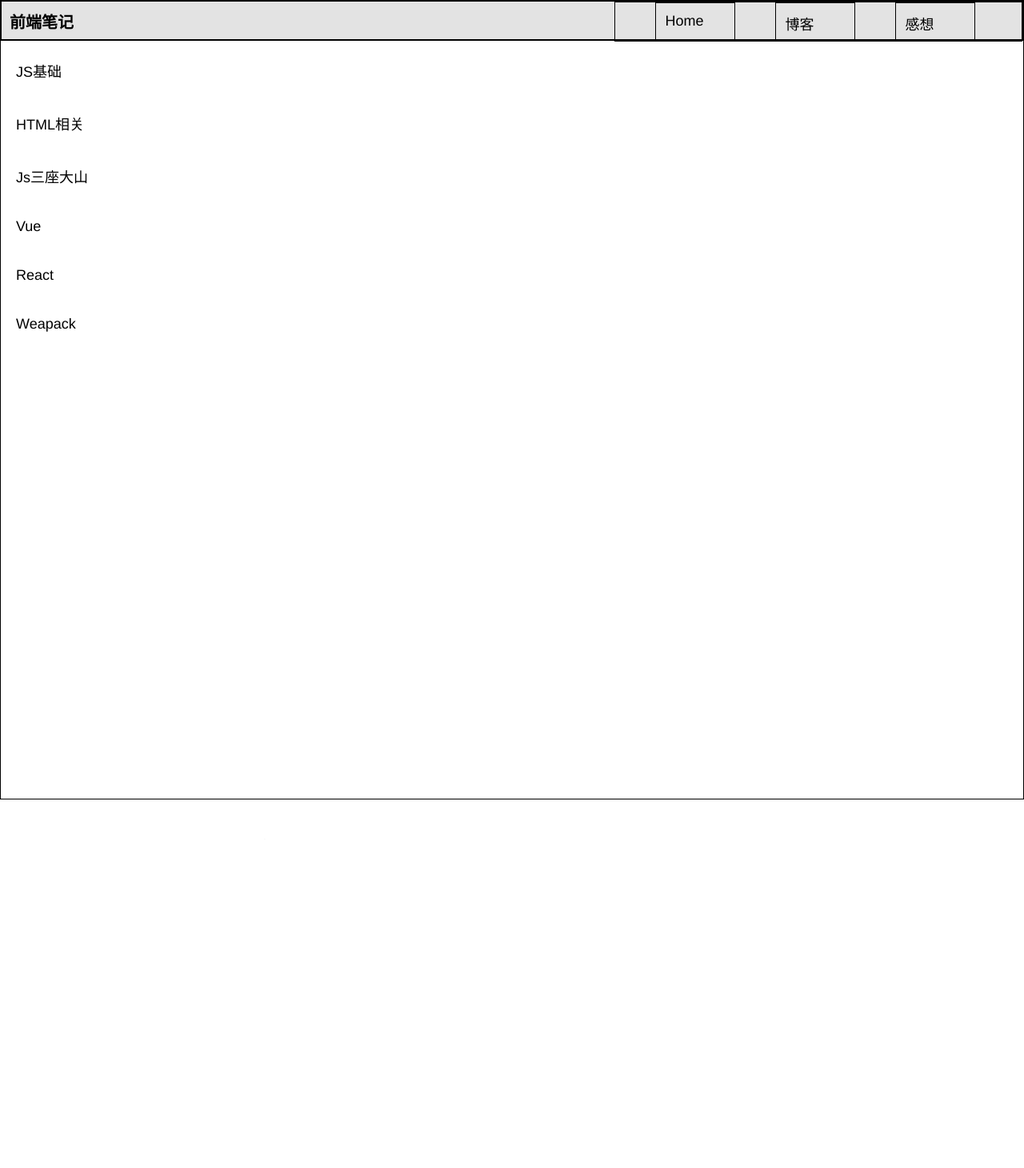
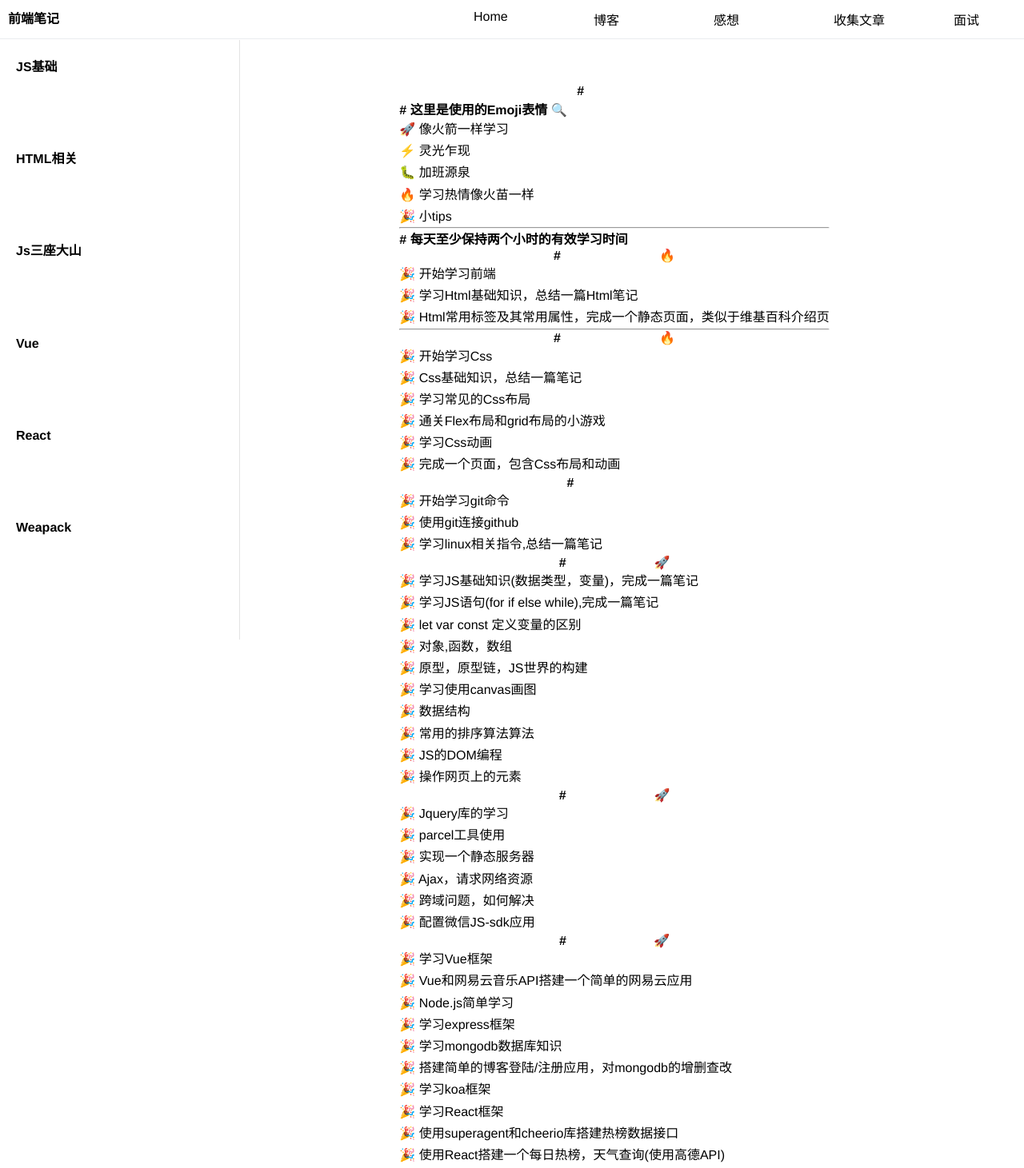
Before and after one commit to 0730chen/myblog, a Vue app: page / in a window 1280 px wide. Shown: the top 1461 px of the page at 80% size. Before the commit the page ends 1200 px from the top, so only its background shows below. Built offline with nearby package versions, Linux system fonts and the light colour scheme.

Commit message:
模仿vuepress修改了blog页面的样式

```diff
--- a/index.html
+++ b/index.html
@@ -3,7 +3,8 @@
 
 <head>
   <meta charset="utf-8">
-    <meta name="viewport" content="width=device-width,initial-scale=1.0,maximum-scale=1.0, minimum-scale=1.0,user-scalable=no">
+  <meta name="viewport"
+        content="width=device-width,initial-scale=1.0,maximum-scale=1.0, minimum-scale=1.0,user-scalable=no">
   <title>前端咸鱼随心笔记</title>
 </head>
 
@@ -18,5 +19,19 @@
     margin: 0;
     padding: 0;
     box-sizing: border-box;
+    font-size: 16px;
   }
+
+  .icon {
+    width: 1em;
+    height: 1em;
+    vertical-align: -0.15em;
+    fill: currentColor;
+    overflow: hidden;
+  }
+  ol, p ,ul{
+    line-height: 1.7;
+  }
+
 </style>
+<script src="//at.alicdn.com/t/font_1502027_0lpihk9nk78.js"></script>
--- a/src/components/blog.vue
+++ b/src/components/blog.vue
@@ -11,45 +11,112 @@
           </a>
           <li class="link-item">博客</li>
           <li class="link-item">感想</li>
+          <li class="link-item">收集文章</li>
+          <li class="link-item">面试</li>
         </div>
       </div>
     </nav>
     <div class="container">
       <aside class="sidebar">
         <ul v-for="(item,index) in menu" class="menu-tree">
-          <div @click="ShowMenu" :data=index>{{item.title}}</div>
-          <li v-for="e in item.menu2">
+          <strong>
+            <div @click="ShowMenu" :data=index>{{item.title}}
+              <svg class="icon" aria-hidden="true">
+                <use xlink:href="#icon-xiangyoujiantou"></use>
+              </svg>
+            </div>
+          </strong>
+          <li v-for="e in item.menu2" class="title">
             <div v-if="item.show">{{e}}</div>
           </li>
         </ul>
-
       </aside>
+      <div class="main">
+        <div><h3 id="学习时光轴"><a href="#学习时光轴" class="header-anchor">#</a>
+          学习时光轴</h3> <h4 id="这里是使用的emoji表情"><a href="#这里是使用的emoji表情" class="header-anchor">#</a> 这里是使用的Emoji表情 🔍</h4>
+          <ul>
+            <li>🚀 像火箭一样学习</li>
+            <li>⚡️ 灵光乍现</li>
+            <li>🐛 加班源泉</li>
+            <li>🔥 学习热情像火苗一样</li>
+            <li>🎉 小tips</li>
+          </ul>
+          <hr>
+          <h4 id="每天至少保持两个小时的有效学习时间"><a href="#每天至少保持两个小时的有效学习时间" class="header-anchor">#</a> 每天至少保持两个小时的有效学习时间</h4>
+          <h3 id="_2019-9-13-21"><a href="#_2019-9-13-21" class="header-anchor">#</a> 2019-9-13 -&gt; 21 🔥</h3>
+          <ul>
+            <li>🎉 开始学习前端</li>
+            <li>🎉 学习Html基础知识，总结一篇Html笔记</li>
+            <li>🎉 Html常用标签及其常用属性，完成一个静态页面，类似于维基百科介绍页</li>
+          </ul>
+          <hr>
+          <h3 id="_2019-9-22-30"><a href="#_2019-9-22-30" class="header-anchor">#</a> 2019-9-22 -&gt; 30 🔥</h3>
+          <ul>
+            <li>🎉 开始学习Css</li>
+            <li>🎉 Css基础知识，总结一篇笔记</li>
+            <li>🎉 学习常见的Css布局</li>
+            <li>🎉 通关Flex布局和grid布局的小游戏</li>
+            <li>🎉 学习Css动画</li>
+            <li>🎉 完成一个页面，包含Css布局和动画</li>
+          </ul>
+          <h3 id="_2019-10-7-9"><a href="#_2019-10-7-9" class="header-anchor">#</a> 2019-10-7 -&gt; 9</h3>
+          <ul>
+            <li>🎉 开始学习git命令</li>
+            <li>🎉 使用git连接github</li>
+            <li>🎉 学习linux相关指令,总结一篇笔记</li>
+          </ul>
+          <h3 id="_2019-10-10"><a href="#_2019-10-10" class="header-anchor">#</a> 2019-10-10 -&gt; 🚀</h3>
+          <ul>
+            <li>🎉 学习JS基础知识(数据类型，变量)，完成一篇笔记</li>
+            <li>🎉 学习JS语句(for if else while),完成一篇笔记</li>
+            <li>🎉 let var const 定义变量的区别</li>
+            <li>🎉 对象,函数，数组</li>
+            <li>🎉 原型，原型链，JS世界的构建</li>
+            <li>🎉 学习使用canvas画图</li>
+            <li>🎉 数据结构</li>
+            <li>🎉 常用的排序算法算法</li>
+            <li>🎉 JS的DOM编程</li>
+            <li>🎉 操作网页上的元素</li>
+          </ul>
+          <h3 id="_2019-10-20"><a href="#_2019-10-20" class="header-anchor">#</a> 2019-10-20 -&gt; 🚀</h3>
+          <ul>
+            <li>🎉 Jquery库的学习</li>
+            <li>🎉 parcel工具使用</li>
+            <li>🎉 实现一个静态服务器</li>
+            <li>🎉 Ajax，请求网络资源</li>
+            <li>🎉 跨域问题，如何解决</li>
+            <li>🎉 配置微信JS-sdk应用</li>
+          </ul>
+          <h3 id="_2019-11-01"><a href="#_2019-11-01" class="header-anchor">#</a> 2019-11-01 -&gt; 🚀</h3>
+          <ul>
+            <li>🎉 学习Vue框架</li>
+            <li>🎉 Vue和网易云音乐API搭建一个简单的网易云应用</li>
+            <li>🎉 Node.js简单学习</li>
+            <li>🎉 学习express框架</li>
+            <li>🎉 学习mongodb数据库知识</li>
+            <li>🎉 搭建简单的博客登陆/注册应用，对mongodb的增删查改</li>
+            <li>🎉 学习koa框架</li>
+            <li>🎉 学习React框架</li>
+            <li>🎉 使用superagent和cheerio库搭建热榜数据接口</li>
+            <li>🎉 使用React搭建一个每日热榜，天气查询(使用高德API)</li>
+            <li>🎉 学习MVC结构 设计模式</li>
+          </ul>
+        </div>
+      </div>
     </div>
-    <!--      <div class="main">-->
-    <!--        <main-->
-    <!--          class="theme-item"-->
-    <!--          v-for="(item,index) in article[0]"-->
-    <!--          :key="index"-->
-    <!--          @click="getWrap($event)"-->
-    <!--        >-->
-    <!--          <li class="wrap-item" :data="item._id">{{item.Author}}</li>-->
-    <!--        </main>-->
-    <!--      </div>-->
-    <footer>
-      <div>我是页脚的部分:请添加内容</div>
-    </footer>
-  </div>
+    <footer>我是页脚</footer>
   </div>
 </template>
 
 <script lang="ts">
   import Vue from 'vue'
   import {Component} from "vue-property-decorator";
-  import index from "../router";
+
   @Component
   export default class Blog extends Vue {
     flag: boolean
     private menu: any;
+
     private data() {
       return {
         flag: false,
@@ -60,18 +127,18 @@
               'JS历史', 'Js基本数据类型',
               'Js基本语法'
             ],
-            show:0,
+            show: 0,
           },
           {
             title: '  HTML相关', menu2: [
               'html标签', '常用的基本元素', 'Html总结'
             ],
-            show:0,
+            show: 0,
           },
-          {title: ' Js三座大山', menu2: ['原型链', 'this', 'ajax'], show:0,},
-          {title: 'Vue', menu2: ['Vue基本语法', 'Vue常用命令', 'Vue路由'],show:0},
-          {title: 'React', menu2: ['React基本语法', 'React基本命令', 'React路由'], show:0},
-          {title: 'Weapack', menu2: ['webpack基本配置', 'webpack转换配置'], show:0},
+          {title: ' Js三座大山', menu2: ['原型链', 'this', 'ajax'], show: 0,},
+          {title: 'Vue', menu2: ['Vue基本语法', 'Vue常用命令', 'Vue路由'], show: 0},
+          {title: 'React', menu2: ['React基本语法', 'React基本命令', 'React路由'], show: 0},
+          {title: 'Weapack', menu2: ['webpack基本配置', 'webpack转换配置'], show: 0},
         ]
       }
     }
@@ -81,10 +148,10 @@
       let id = e.currentTarget.attributes[0]["value"]
       // console.log(id);
       // console.log(this);
-      this.menu.forEach((e,index)=>{
+      this.menu.forEach((e, index) => {
         // console.log(e,index)
-        if(index===parseInt(id)){
-          e.show?e.show=0:e.show=1
+        if (index === parseInt(id)) {
+          e.show ? e.show = 0 : e.show = 1
           // if(e.show){
           //   e.show =0
           // }else{
--- a/src/style/blog.scss
+++ b/src/style/blog.scss
@@ -18,12 +18,10 @@ footer {
   margin-top: 50px;
 }
 .main{
-  border: 1px solid red;
-  height: 800px;
   max-height: 100%;
-  width: 600px;
   position: relative;
   margin-top: 100px;
+  z-index: 10;
   left: 60%;
   transform: translateX(-50%)
 }
@@ -31,9 +29,9 @@ footer {
   /* display: flex;
   flex-direction: row;
   flex-wrap: wrap; */
-  height: 1000px;
   max-width: 100%;
-  border: 1px solid black;
+  display: flex;
+  flex-direction: row;
 }
 /* .clearfix::after {
   display: block;
@@ -76,52 +74,49 @@ main {
   left: 0;
   position: fixed;
   bottom: 0;
-  top: 55px;
+  top: 50px;
   overflow-y: auto;
   display: inline-block;
+  border-right: 1px solid #e3e3e3;
+  .title{
+    margin-left: 20px;
+    padding-top: 10px;
+  }
 }
 .context {
-  font-size: 0.14px;
-  width: 100%;
-  height: 100%;
+  max-width: 100%;
+  max-height: 100%;
 }
 nav {
-  position: fixed;
-  width: 100%;
-  height: 50px;
-  border: 1px solid black;
-  top: 0;
-  background: #e3e3e3;
 }
 .nav {
-  position: relative;
-  max-width: 100%;
-  height: 50px;
-  border: 1px solid black;
+  width: 100%;
+  background: white;
+  z-index: 20;
+  position: fixed;
+  top: 0;
+  border-bottom: 1px solid #eaecef;
+  display: flex;
+  justify-content: space-between;
 }
 .nav > span {
-  position: absolute;
   left: 0;
   font-size: 20px;
   margin: 10px 0 0 10px;
 }
 .linkList {
-  position: absolute;
-  width: 40%;
-  max-width: 1669px;
-  height: 50px;
+  max-width:100%;
   right: 0;
   display: flex;
   flex-direction: row;
-  border: 1px solid black;
   font-size: 18px;
+  margin-left: 100px;
 }
 .linkList > li:first-child {
   margin-left: 0;
 }
 .link-item {
   width: 100px;
-  border: 1px solid black;
   margin-left: 50px;
   padding: 12px;
 }
@@ -143,10 +138,16 @@ li {
     width: 64%;
     height: 500px;
     top: 10px;
-    z-index: 101;
+    z-index:10;
     right: 60%;
+    font-size: 20px;
     transform: translateX(-37%);
     position: relative;
+    div{
+      li{
+        line-height: 1.7;
+      }
+    }
   }
   .link-item{
     margin-left: 0;
```
Lines whose indentation alone changed are shown as unchanged.
